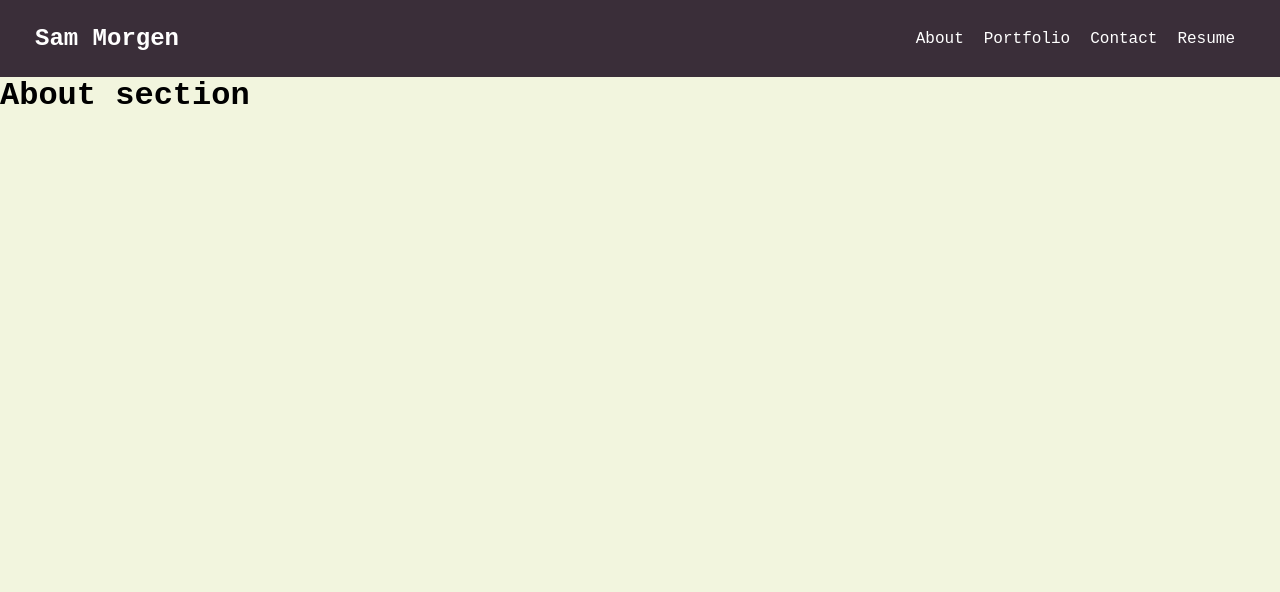
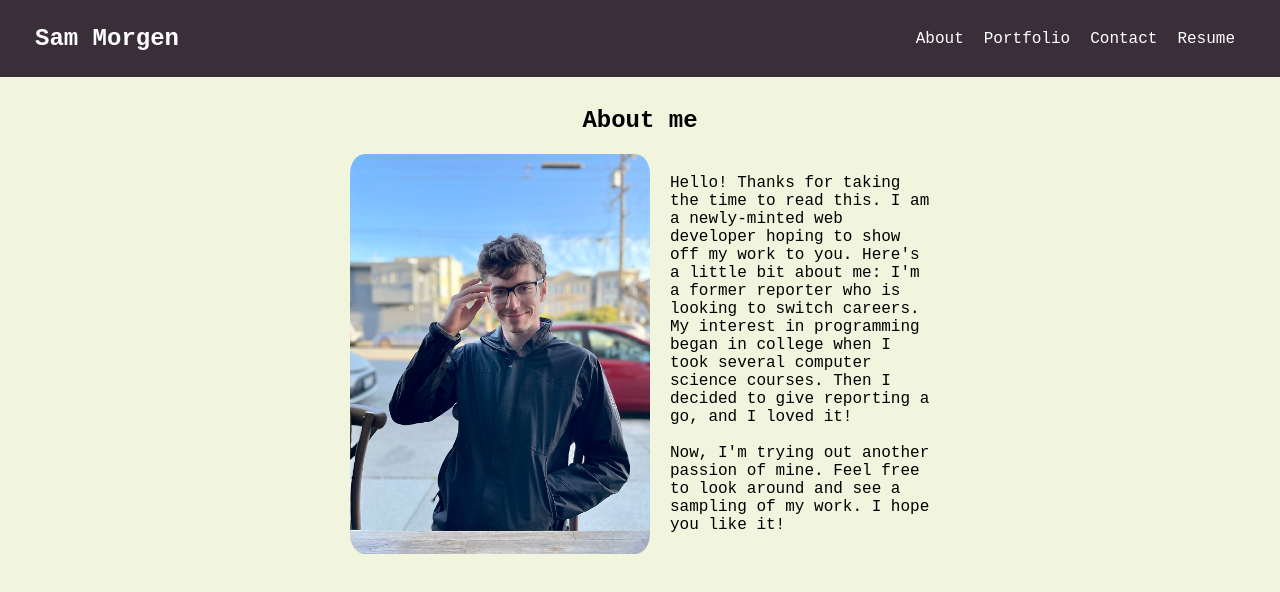
Before and after one commit to quasse/react-portfolio, a React (Create React App) app: page / in a window 1280 px wide. Shown: the top 592 px of the page. Built offline with nearby package versions, Linux system fonts and the light colour scheme.

Commit message:
about me section

```diff
--- a/src/App.js
+++ b/src/App.js
@@ -19,7 +19,7 @@ function App() {
     <div>
       <Nav
         sections={sections}
-        currentSection={currentSection}
+        //currentSection={currentSection}
         setCurrentSection={setCurrentSection}
       ></Nav>
       {currentSection.htmlTag}
--- a/src/components/About/index.js
+++ b/src/components/About/index.js
@@ -1,7 +1,27 @@
 import React from "react";
+import headshot from "../../assets/images/headshot.jpg";
 
 function About() {
-  return <h1>About section</h1>;
+  return (
+    <section className="about">
+      <h2>About me</h2>
+      <article className="bio">
+        <img src={headshot} alt="headshot" />
+        <p>
+          {" "}
+          Hello! Thanks for taking the time to read this. I am a newly-minted
+          web developer hoping to show off my work to you. Here's a little bit
+          about me: I'm a former reporter who is looking to switch careers. My
+          interest in programming began in college when I took several computer
+          science courses. Then I decided to give reporting a go, and I loved
+          it! <br />
+          <br />
+          Now, I'm trying out another passion of mine. Feel free to look around
+          and see a sampling of my work. I hope you like it!
+        </p>
+      </article>
+    </section>
+  );
 }
 
 export default About;
--- a/src/components/Nav/index.js
+++ b/src/components/Nav/index.js
@@ -1,7 +1,7 @@
-import React, { useState } from "react";
+import React from "react";
 
 function Nav(props) {
-  const { sections, currentSection, setCurrentSection } = props;
+  const { sections, setCurrentSection } = props;
 
   return (
     <header>
@@ -13,10 +13,10 @@ function Nav(props) {
           {sections.map((section) => {
             return (
               <li
+                className="nav-list-item"
                 key={section.name}
                 onClick={() => {
                   setCurrentSection(section);
-                  console.log(section);
                 }}
               >
                 {section.name}
--- a/src/index.css
+++ b/src/index.css
@@ -25,6 +25,11 @@ a:active {
   color: white;
 }
 
+.nav-list-item:hover {
+  color: red;
+  cursor: pointer;
+}
+
 header {
   padding: 25px 35px;
   background-color: var(--secondary-color);
@@ -46,3 +51,30 @@ header nav ul {
 header nav ul li {
   margin: 0 10px;
 }
+
+.about {
+  margin: auto;
+  width: 600px;
+  padding: 10px;
+}
+
+.about h2 {
+  text-align: center;
+  margin: 20px;
+}
+
+.bio {
+  display: flex;
+  justify-content: center;
+  align-items: center;
+}
+
+.bio p {
+  margin-left: 20px;
+}
+
+.bio img {
+  width: 20%;
+  border-radius: 5%;
+  width: 300px;
+}
```
Also changed, not shown: src/assets/images/headshot.jpg (added).
